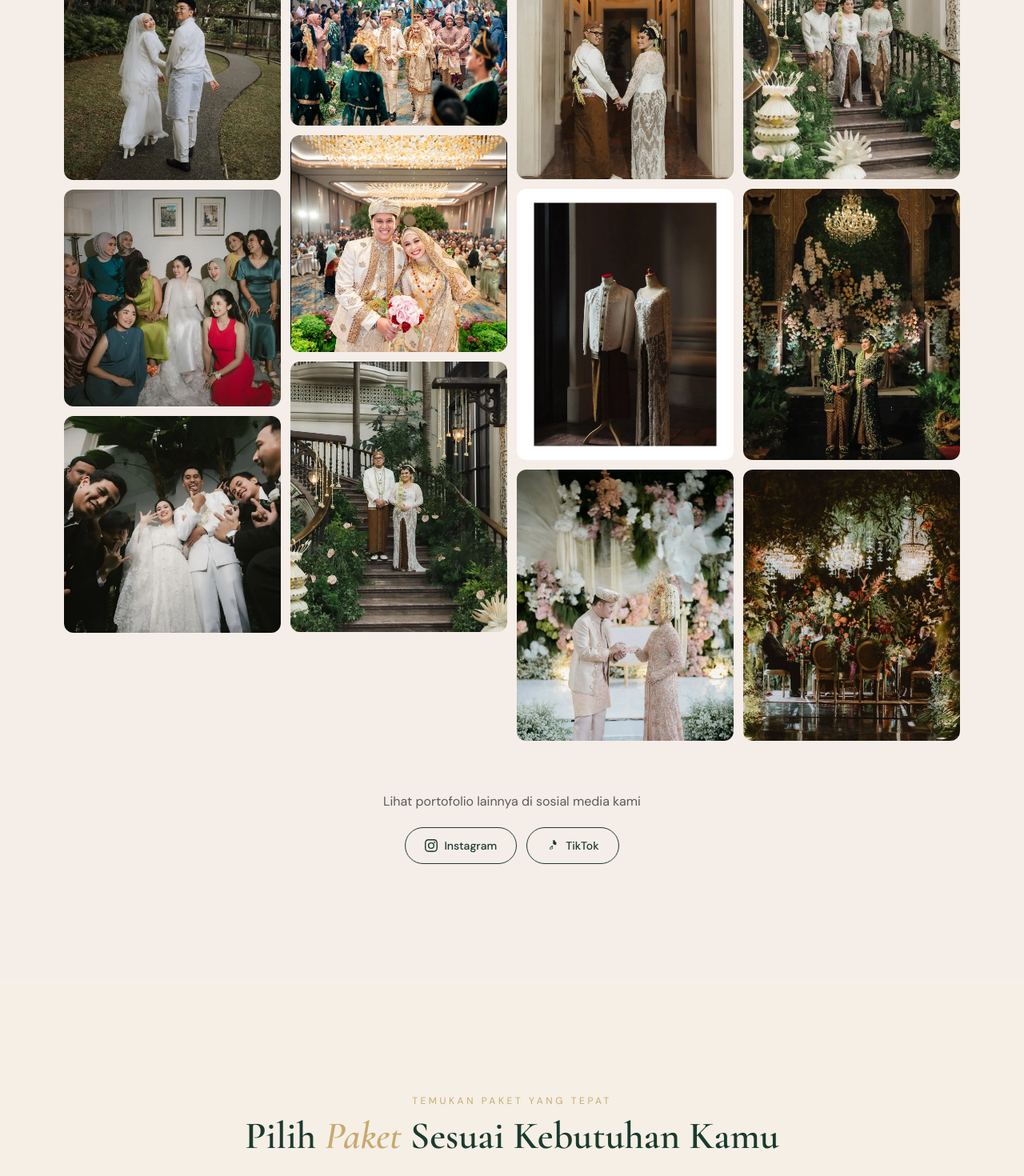
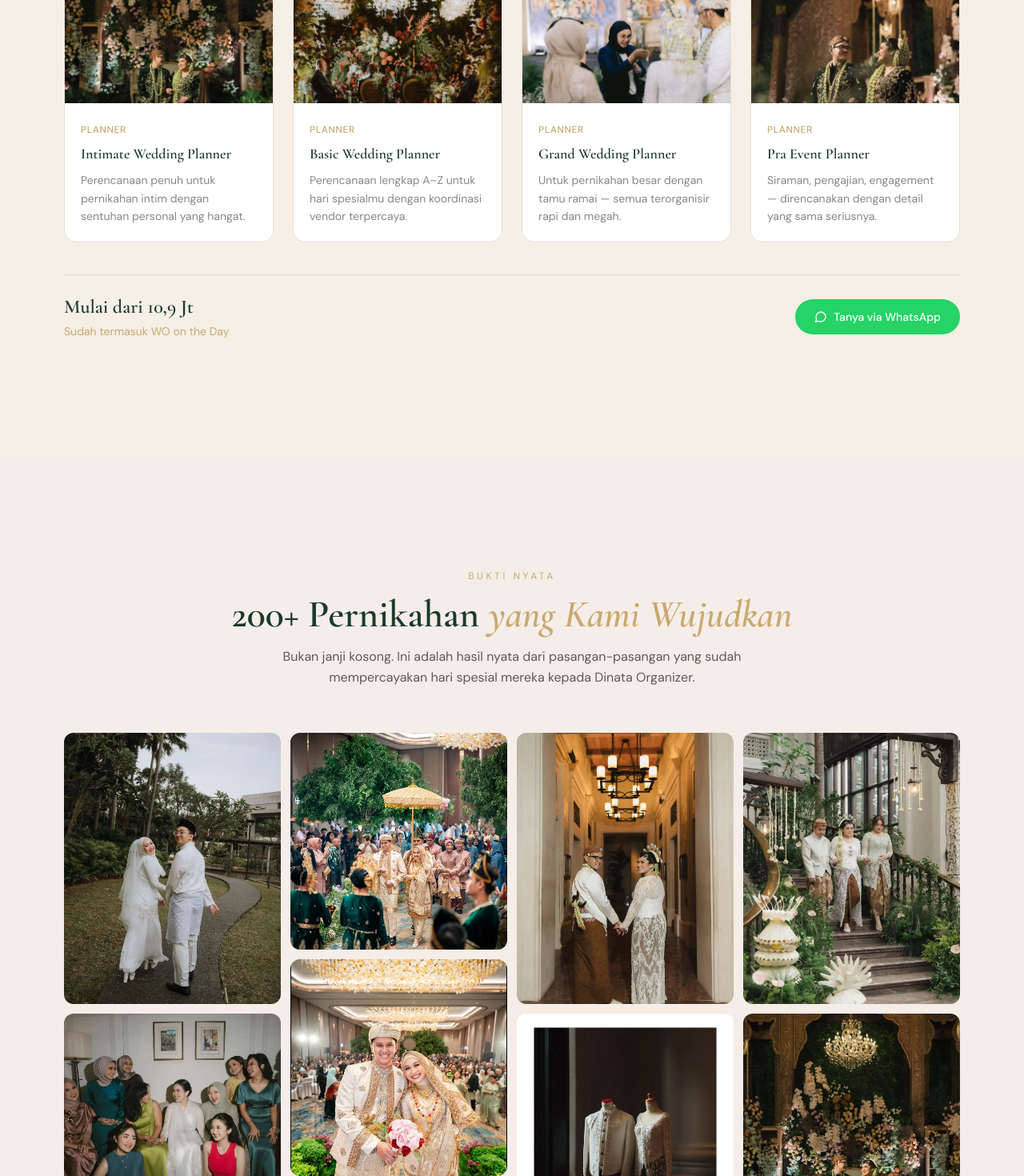
Before and after one commit to Handaldev/dnata-organizer, a Next.js app: page / in a window 1280 px wide. Shown: the part 6140-7610 px from the top of the page at 80% size. Built offline with nearby package versions, Linux system fonts and the light colour scheme; no server answers.

Commit message:
feat: reorder components in HomePage; move Gallery below Testimonials

```diff
--- a/app/page.tsx
+++ b/app/page.tsx
@@ -19,8 +19,8 @@ export default function HomePage() {
         <Problem />
         <IntroSolution />
         <Process />
+        <Packages />
         <Gallery />
-        <Packages />
         <Testimonials />
         <CTASection />
       </main>
```
